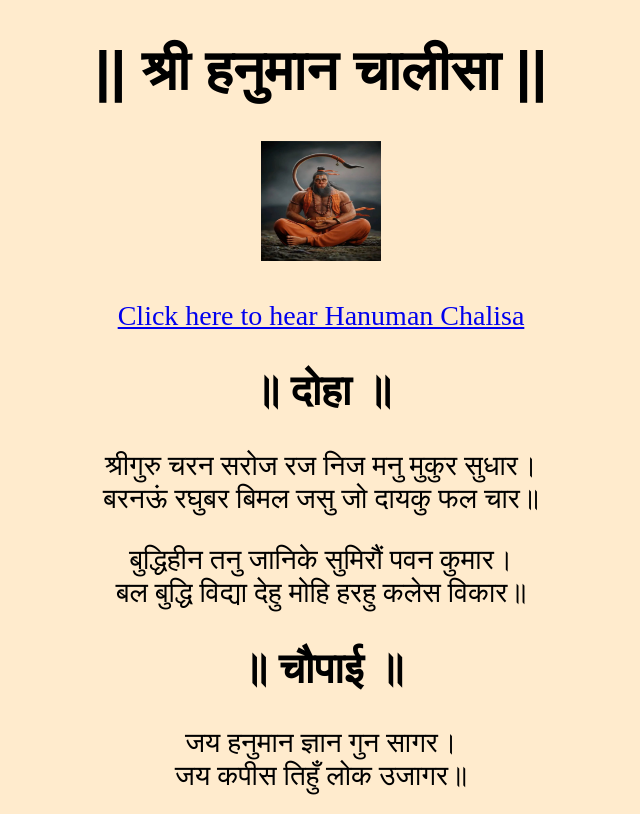
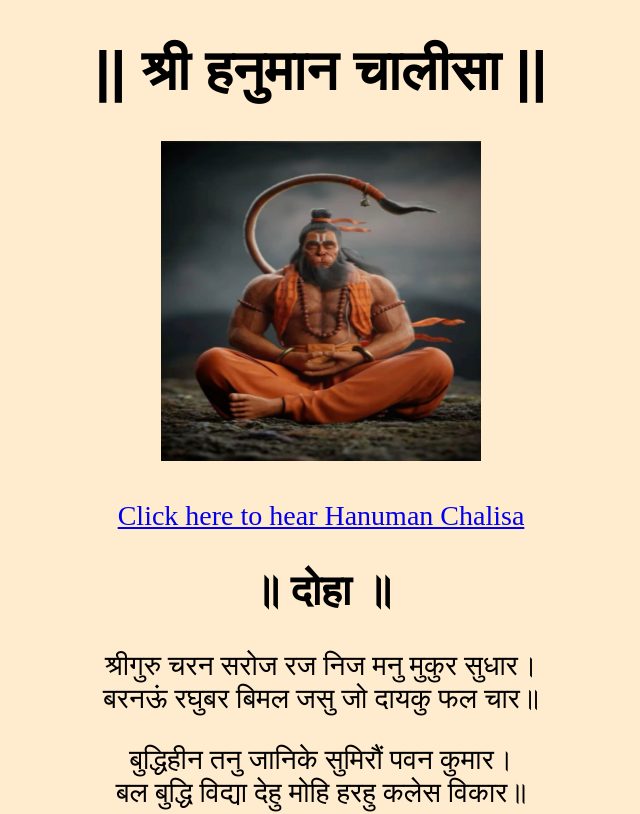
Before and after one commit to niranjan-phadtare/Correct-Hanuman-Chalisa, a plain HTML site: page index.html in a window 1280 px wide. Shown: the top 814 px of the page, without its empty margins (319-959 px from the left). Drawn offline with Linux system fonts and the light colour scheme.

Commit message:
Update index.html

```diff
--- a/index.html
+++ b/index.html
@@ -22,7 +22,7 @@
 </style>
 
    <h1> || श्री हनुमान चालीसा ||</h1>
-    <img src="ShriHanuman.png"  width="120" height="120">
+    <img src="ShriHanuman.png"  width="320" height="320">
 
 
    <br><br>
```
